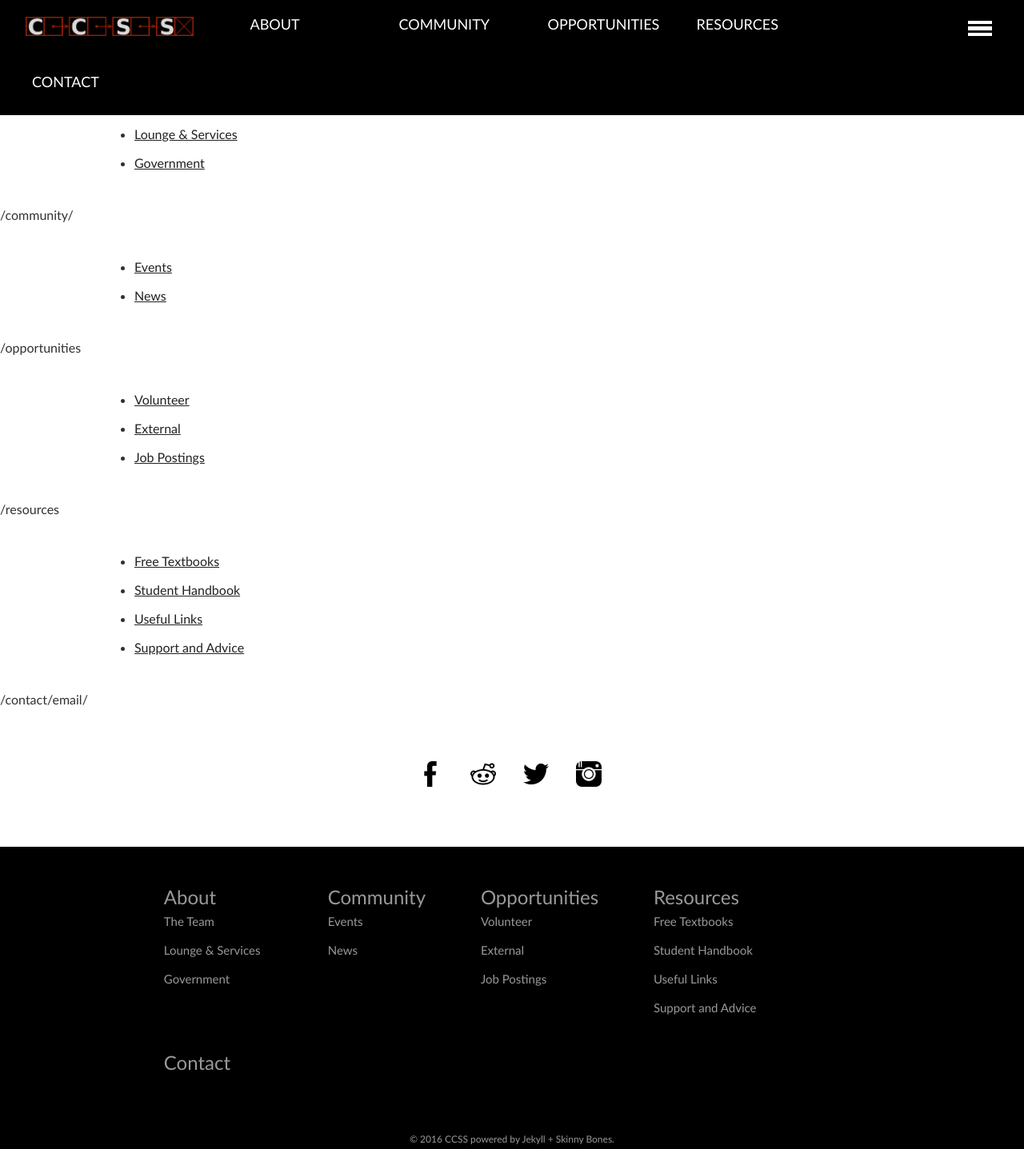
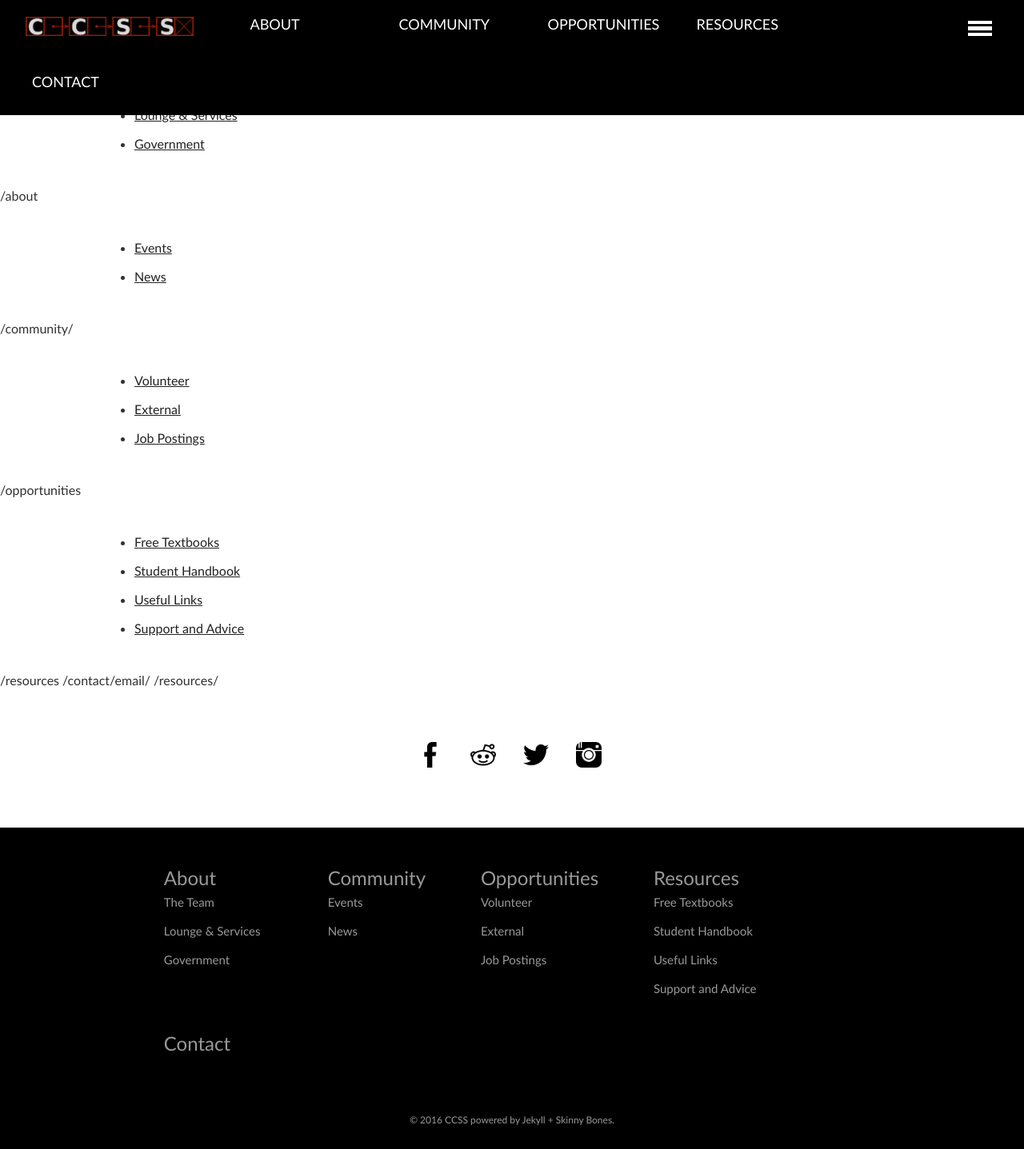
Before and after one commit to brittnylapierre/ccss_web, a Jekyll site: the page built from resources/index.md, in a window 1280 px wide. Shown: the whole page at 80% size. Built offline with Jekyll 4.4.1, drawn with Linux system fonts in a browser that asks for light colours; after the commit the page ends 1413 px from its top, so only the background shows below that; part of the change alters nothing that is shown.

```diff
--- a/_layouts/nav-page.html
+++ b/_layouts/nav-page.html
@@ -3,9 +3,7 @@ layout: default
 ---
 
 {{ content }}
-{{ page.url }}
 {% for link in site.data.navigation %}
-  {{ link.url }}
   {% if page.url %}
     {% if link.sublinks %}
       <div class='content-wrap'>
@@ -27,4 +25,7 @@ layout: default
       </div>
     {% endif %}
   {% endif %}
+  {{ link.url }}
 {% endfor %}
+
+{{ page.url }}
```
